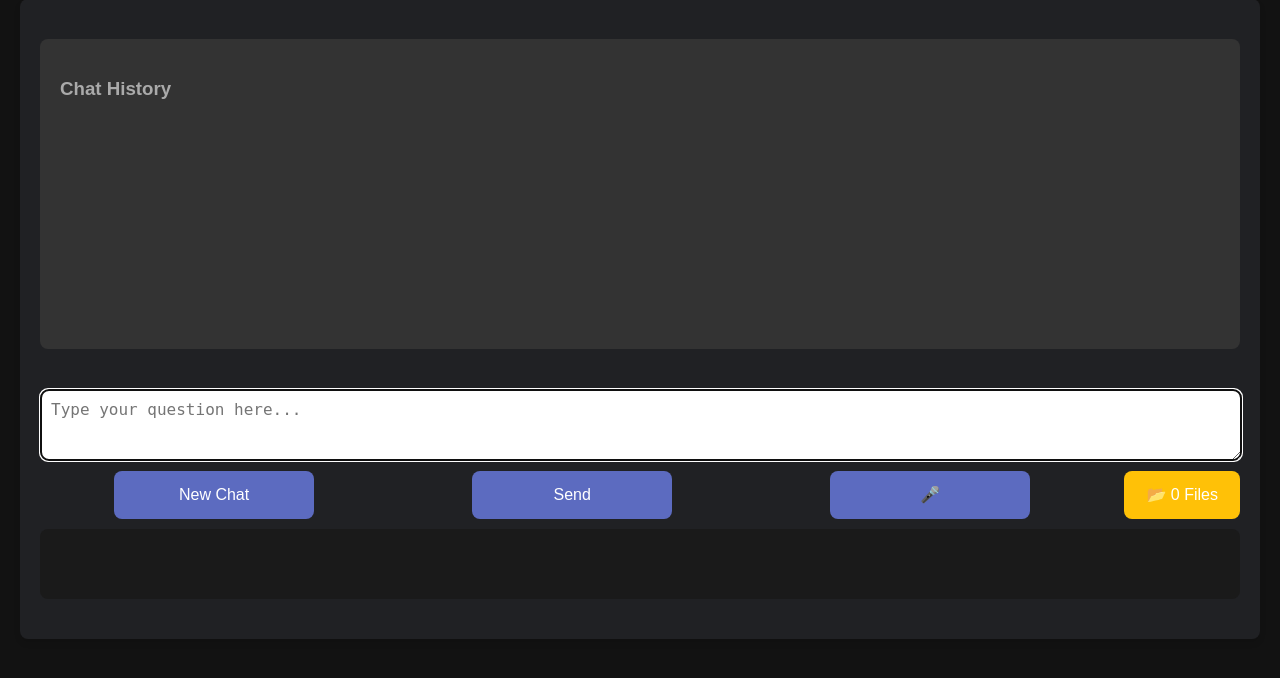
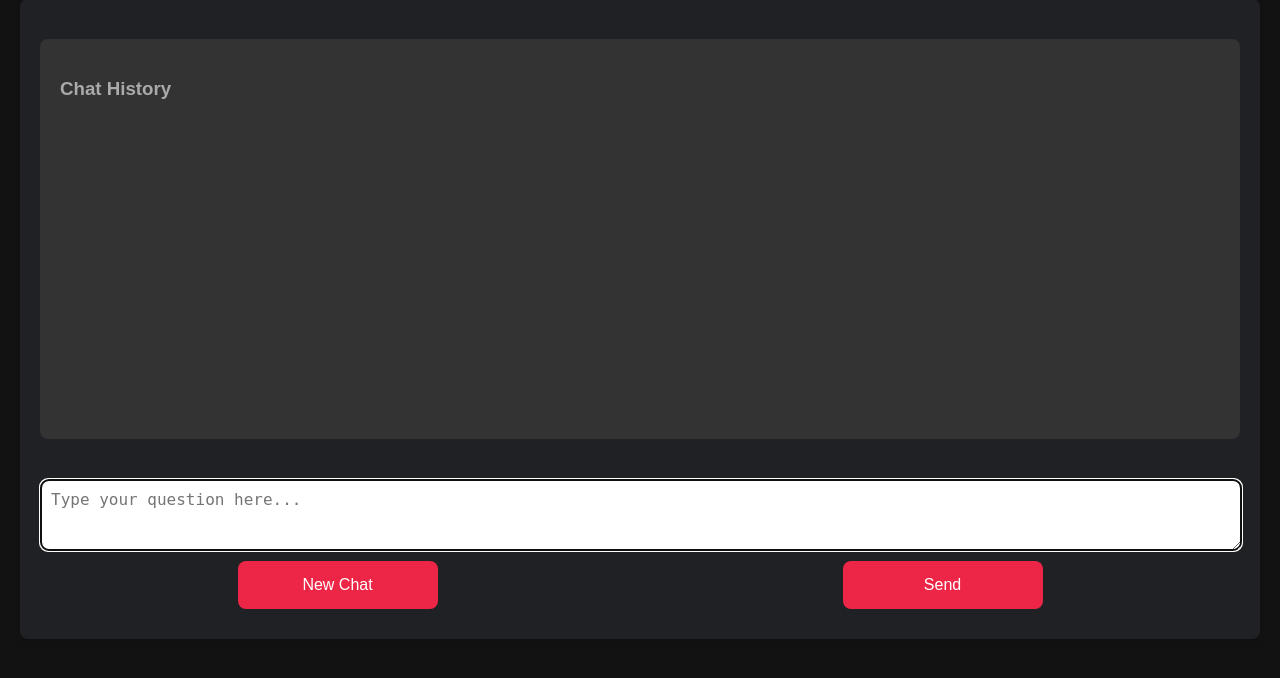
Before and after one commit to IsJustJason/openai-assistants-ui, a Flask app: page / in a window 1280 px wide. Shown: the part 81-759 px from the top of the page. Run offline with Flask 3, Linux system fonts and the light colour scheme.

Commit message:
Initial setup

```diff
--- a/app.py
+++ b/app.py
@@ -33,9 +33,8 @@ def ask_openai():
     data = request.json
     thread_id = data.get('thread_id')
     user_input = data.get('input')
-    user_files = data.get('file_ids')
     # Ensure user input is provided
-    if not user_input and not user_files:
+    if not user_input:
         return jsonify("No input provided"), 400
     if thread_id == 'None':
         return jsonify("No thread provided"), 400
@@ -44,8 +43,7 @@ def ask_openai():
         thread_message = openai.beta.threads.messages.create(
         thread_id,
         role="user",
-        content=user_input,
-        file_ids=user_files
+        content=user_input
         )
         # Run assistant on thread
         run = openai.beta.threads.runs.create(
--- a/static/script.js
+++ b/static/script.js
@@ -1,4 +1,4 @@
-window.onload = function() {
+window.onload = function () {
     document.getElementById('user-input').focus();
 };
 
@@ -17,7 +17,7 @@ function hideLoadingOnButton() {
 }
 
 // Function to send user input to the backend
-function sendUserInput(threadId, userInput, files=[]) {
+function sendUserInput(threadId, userInput) {
     // Show loading indicator while waiting for the response
     showLoadingOnButton();
     // Immediately display the user's message in the chat history
@@ -28,7 +28,7 @@ function sendUserInput(threadId, userInput, files=[]) {
         headers: {
             'Content-Type': 'application/json',
         },
-        body: JSON.stringify({ input: userInput, thread_id: threadId, file_ids: files }),
+        body: JSON.stringify({ input: userInput, thread_id: threadId }),
     })
         .then(response => response.json())
         .then(data => {
@@ -80,11 +80,10 @@ function adjustLayout() {
 // Call adjustLayout whenever new messages are added or the window is resized
 window.addEventListener('resize', adjustLayout);
 
-document.getElementById('send-btn').addEventListener('click', function() {
+document.getElementById('send-btn').addEventListener('click', function () {
     var userInputField = document.getElementById('user-input');
     var userInput = userInputField.value;
-    var fileInput = document.getElementById('file-input');
-    if (!userInput && fileInput.files.length === 0) {
+    if (!userInput) {
         return; // If no user input and no files, do nothing
     }
     // var threadDisplayText = document.getElementById('thread-id').innerText;
@@ -96,25 +95,10 @@ document.getElementById('send-btn').addEventListener('click', function() {
         fetch('/create_thread')
             .then(response => response.json())
             .then(data => {
-            if(data.thread_id) {
+                if (data.thread_id) {
                     // document.getElementById('thread-id').innerText = `Thread ID: ${data.thread_id}`;
-                currentThreadId = data.thread_id; // Update the thread ID in JavaScript
-                if (fileInput.files.length > 0) {
-                    var files = fileInput.files;
-                    uploadFile(files).then(fileIds => {
-                        // add filenames to chat history
-                        for (let i = 0; i < fileIds.length; i++) {
-                            addToChatHistory('User', `File uploaded: ${fileInput.files[i].name}`);
-                        }
-                        // Once the file is uploaded, send the user input along with the file IDs
-                        sendUserInput(data.thread_id, userInput, fileIds); // Send the user input after creating the thread
-                    }).finally(() => {
-                        // Clear the file input after processing
-                        resetFileInputLabel();
-                    });
-                } else {
-                    sendUserInput(data.thread_id, userInput); // Send the user input after creating the thread
-                }
+                    currentThreadId = data.thread_id;
+                    sendUserInput(data.thread_id, userInput);
                 } else {
                     document.getElementById('logs').innerText = 'Error creating thread';
                 }
@@ -124,64 +108,22 @@ document.getElementById('send-btn').addEventListener('click', function() {
                 document.getElementById('logs').innerText = 'Error creating thread';
             });
     } else {
-        if (fileInput.files.length > 0) {
-            var files = fileInput.files;
-            // add filenames to chat history
-            for (let i = 0; i < fileIds.length; i++) {
-                addToChatHistory('User', `File uploaded: ${fileInput.files[i].name}`);
-            }
-            uploadFile(files).then(fileIds => {
-                // Once the file is uploaded, send the user input along with the file IDs
-                sendUserInput(currentThreadId, userInput, fileIds); // Send the user input after creating the thread
-            }).finally(() => {
-                // Clear the file input after processing
-                resetFileInputLabel();
-            });
-        } else {
-            sendUserInput(currentThreadId, userInput); // Send the user input with existing thread ID and no files
-        }
+        sendUserInput(currentThreadId, userInput);
     }
 
     // Clear the user input field after the message has been sent
     userInputField.value = '';
 });
 
-function uploadFile(file) {
-    return new Promise((resolve, reject) => {
-        let formData = new FormData();
-        const input = document.getElementById('file-input');
-        for (let i = 0; i < input.files.length; i++) {
-            formData.append('files', input.files[i]);
-        }
-        fetch('/upload_file', {
-            method: 'POST',
-            body: formData
-        })
-        .then(response => response.json())
-        .then(data => {
-            if (data.file_id) {
-                resolve(data.file_id);
-            } else {
-                reject("File upload failed");
-            }
-        })
-        .catch(error => {
-            console.error('Error uploading file:', error);
-            reject(error);
-        });
-    });
-}
 
-
-
-document.getElementById('user-input').addEventListener('keypress', function(event) {
+document.getElementById('user-input').addEventListener('keypress', function (event) {
     if (event.key === 'Enter') {
         event.preventDefault(); // Prevent the default action (new line)
         document.getElementById('send-btn').click(); // Trigger the send button click
     }
 });
 
-document.getElementById('new-thread-btn').addEventListener('click', function() {
+document.getElementById('new-thread-btn').addEventListener('click', function () {
     fetch('/create_thread')
         .then(response => response.json())
         .then(data => {
@@ -189,7 +131,6 @@ document.getElementById('new-thread-btn').addEventListener('click', function() {
                 currentThreadId = data.thread_id; // Update the thread ID in JavaScript
                 // Clearing out the user input, response area, and thread history
                 document.getElementById('user-input').value = '';
-            document.getElementById('logs').innerText = '';
                 document.getElementById('messages-container').innerHTML = '';
             } else {
                 document.getElementById('thread-id').innerText = 'Thread ID: Error creating thread';
@@ -232,52 +173,6 @@ function fetchThreadMessages(threadId) {
         });
 }
 
-// Check if the browser supports speech recognition
-const SpeechRecognition = window.SpeechRecognition || window.webkitSpeechRecognition;
-
-if (SpeechRecognition) {
-    const recognition = new SpeechRecognition();
-    recognition.continuous = false;
-    recognition.lang = 'en-US';
-
-    // Add the voice-recording class when recognition starts
-    document.getElementById('voice-input-btn').addEventListener('click', function() {
-        recognition.start();
-        this.classList.add('voice-recording'); // Start the animation
-    });
-
-    // Remove the voice-recording class when recognition ends
-    recognition.onend = function() {
-        document.getElementById('voice-input-btn').classList.remove('voice-recording'); // Stop the animation
-    };
-
-    recognition.onresult = function(event) {
-        const transcript = event.results[0][0].transcript;
-        document.getElementById('user-input').value = transcript;
-        //sendUserInput(transcript); // Function to handle sending of the input
-    };
-
-    // Add error handling for recognition errors
-    recognition.onerror = function(event) {
-        console.error('Speech recognition error:', event.error);
-        document.getElementById('voice-input-btn').classList.remove('voice-recording'); // Stop the animation in case of error
-    };
-} else {
-    document.getElementById('voice-input-btn').style.display = 'none'; // Hide the button if not supported
-}
-
-// Change file input label when files are selected
-document.getElementById('file-input').addEventListener('change', function() {
-    var label = document.getElementById('file-input-label');
-    var fileCount = this.files.length;
-    label.textContent = `📂 ${fileCount} File${fileCount !== 1 ? 's' : ''}`;
-});
-
-// function to reset file input label
-function resetFileInputLabel() {
-    var label = document.getElementById('file-input-label');
-    label.textContent = '📂 0 Files';
-}
 
 function formatAssistantResponse(responseText) {
     // First, replace triple backtick blocks with <pre><code> tags
--- a/static/style.css
+++ b/static/style.css
@@ -80,7 +80,7 @@ body, html {
     padding: 10px 20px; /* Adjust padding to your liking */
     margin: 10px 0; /* Retain the margin for spacing */
     border-radius: 8px; /* Retain the border-radius for rounded corners */
-    background-color: #5c6bc0; /* Retain the background color */
+    background-color: #ed2647; /* Retain the background color */
     color: white; /* Retain the text color */
     font-size: 16px; /* Retain the font size */
     cursor: pointer; /* Retain the cursor style */
--- a/templates/index.html
+++ b/templates/index.html
@@ -1,10 +1,12 @@
 <!DOCTYPE html>
 <html>
+
 <head>
     <title>OpenAI Assistant</title>
     <link rel="icon" href="{{ url_for('static', filename='favicon.png') }}" type="image/png">
     <link rel="stylesheet" type="text/css" href="{{ url_for('static', filename='style.css') }}">
 </head>
+
 <body>
     <div id="chat-container">
         <div id="thread-history">
@@ -16,12 +18,9 @@
         <div id="button-container">
             <button id="new-thread-btn">New Chat</button>
             <button id="send-btn">Send</button>
-            <button id="voice-input-btn">🎤</button>
-            <input type="file" id="file-input" multiple style="display: none;" />
-            <label for="file-input" id="file-input-label">📂 0 Files</label>
         </div>
-        <div id="logs"></div>
     </div>
     <script src="{{ url_for('static', filename='script.js') }}"></script>
 </body>
+
 </html>
```
Also changed, not shown: 1 other file. Lines whose indentation alone changed are shown as unchanged.
